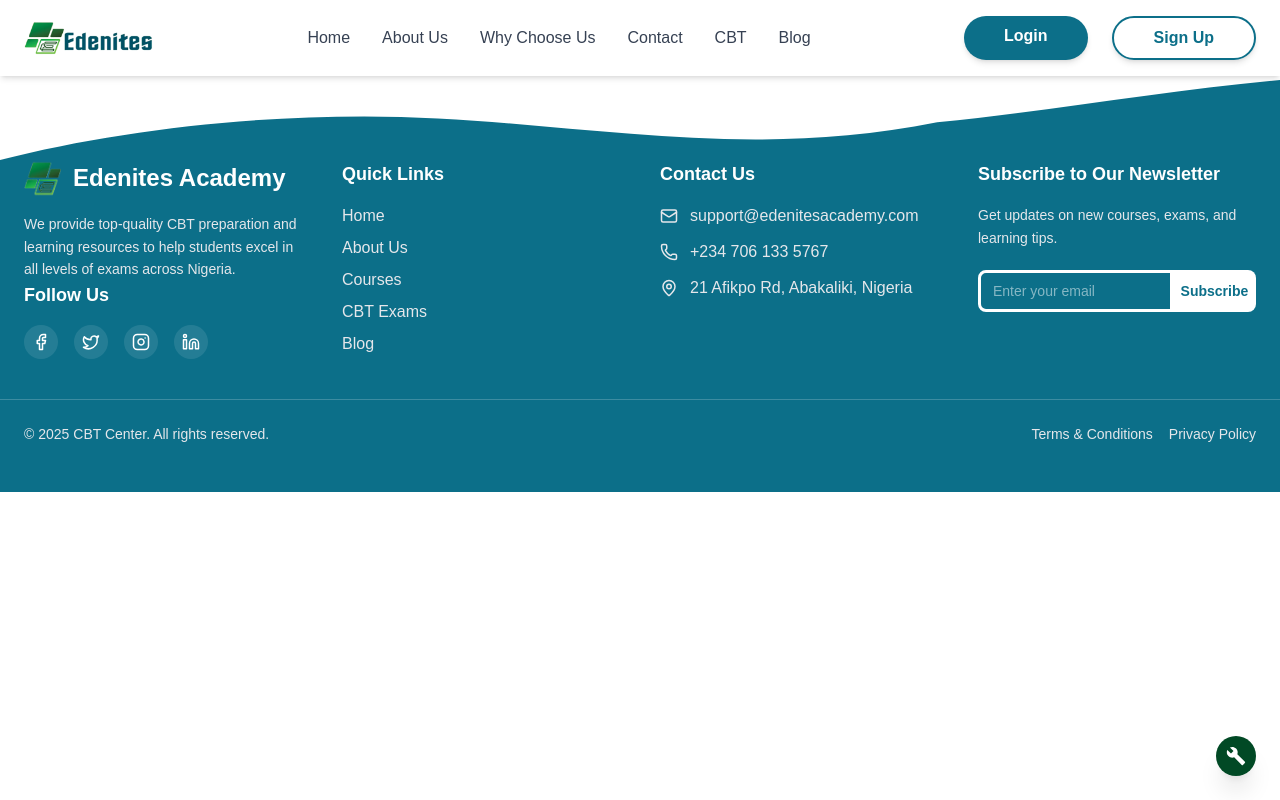
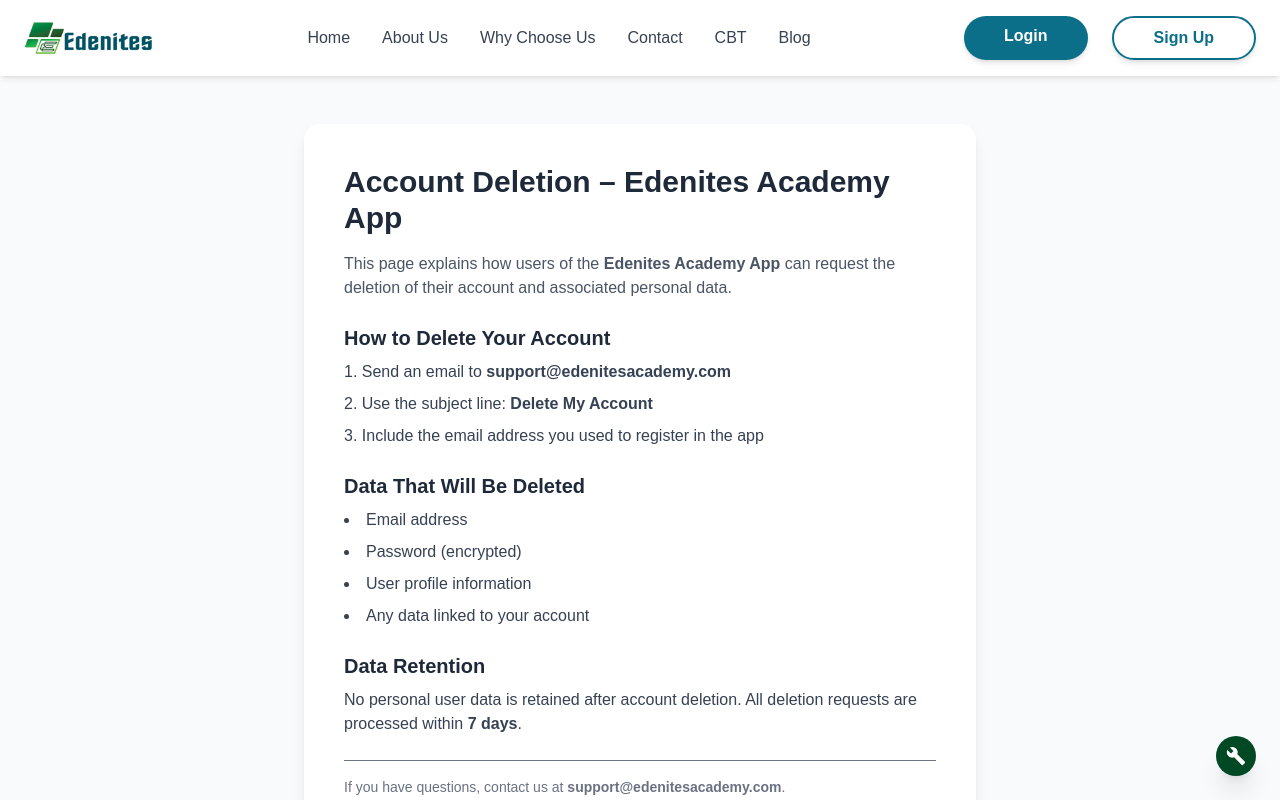
Before and after one commit to emmanuelfred/cbt, a React (Vite) app: page /delete_account in a window 1280 px wide. Shown: the top 800 px of the page. Built offline with nearby package versions, Linux system fonts and the light colour scheme; the HTML template or start-up script is replaced by a standard one.

Commit message:
your commit message

```diff
--- a/src/App.jsx
+++ b/src/App.jsx
@@ -32,6 +32,7 @@
 import Certificate from './Pages/Dashboard/Certificate';
 import Terms from './Pages/Terms';
 import Privacy from './Pages/Privacy';
+import DeleteAccount from './Pages/DeleteAccount';
 
 
 function App() {
@@ -72,6 +73,7 @@
         <Route path="/blog/:id" element={<BlogDetail />} />
         <Route path="/terms" element={<Terms/>} />
         <Route path="/privacy" element={<Privacy />} />
+        <Route path="/delete_account" element={<DeleteAccount />} />
 
         {/* Dashboard Nested Routes */}
         <Route path="/dashboard/*" element={<Dashboard />}>
--- a/src/Component/ProfileDropdown/ProfileDropdown.jsx
+++ b/src/Component/ProfileDropdown/ProfileDropdown.jsx
@@ -75,10 +75,7 @@
               className="w-9 h-9 rounded-full object-cover"
               onClick={toggleDropdown}
             />
-            <div className="relative">
-              <FaBell size={24} className="text-gray-600 cursor-pointer" />
-              <span className="absolute -top-1 -right-1 w-2.5 h-2.5 bg-red-500 rounded-full"></span>
-            </div>
+
           </button>
 
           {/* Dropdown Menu */}
--- /dev/null
+++ b/src/Pages/DeleteAccount.jsx
@@ -0,0 +1,61 @@
+import React from "react";
+
+export default function DeleteAccount() {
+  return (
+    <div className="min-h-screen bg-gray-50 flex items-center justify-center px-4">
+      <div className="max-w-2xl w-full bg-white rounded-2xl shadow-lg p-6 md:p-10">
+        <h1 className="text-2xl md:text-3xl font-bold text-gray-800 mb-4">
+          Account Deletion – Edenites Academy App
+        </h1>
+
+        <p className="text-gray-600 mb-6">
+          This page explains how users of the <strong>Edenites Academy App</strong> can request the deletion of their account and associated personal data.
+        </p>
+
+        <div className="mb-6">
+          <h2 className="text-xl font-semibold text-gray-800 mb-2">
+            How to Delete Your Account
+          </h2>
+          <ol className="list-decimal list-inside text-gray-700 space-y-2">
+            <li>
+              Send an email to <strong>support@edenitesacademy.com</strong>
+            </li>
+            <li>
+              Use the subject line: <strong>Delete My Account</strong>
+            </li>
+            <li>
+              Include the email address you used to register in the app
+            </li>
+          </ol>
+        </div>
+
+        <div className="mb-6">
+          <h2 className="text-xl font-semibold text-gray-800 mb-2">
+            Data That Will Be Deleted
+          </h2>
+          <ul className="list-disc list-inside text-gray-700 space-y-2">
+            <li>Email address</li>
+            <li>Password (encrypted)</li>
+            <li>User profile information</li>
+            <li>Any data linked to your account</li>
+          </ul>
+        </div>
+
+        <div className="mb-6">
+          <h2 className="text-xl font-semibold text-gray-800 mb-2">
+            Data Retention
+          </h2>
+          <p className="text-gray-700">
+            No personal user data is retained after account deletion. All deletion requests are processed within <strong>7 days</strong>.
+          </p>
+        </div>
+
+        <div className="border-t pt-4 text-sm text-gray-500">
+          <p>
+            If you have questions, contact us at <strong>support@edenitesacademy.com</strong>.
+          </p>
+        </div>
+      </div>
+    </div>
+  );
+}
```
Also changed, not shown: 1 other file (tests, documents, lock files or other folders).
